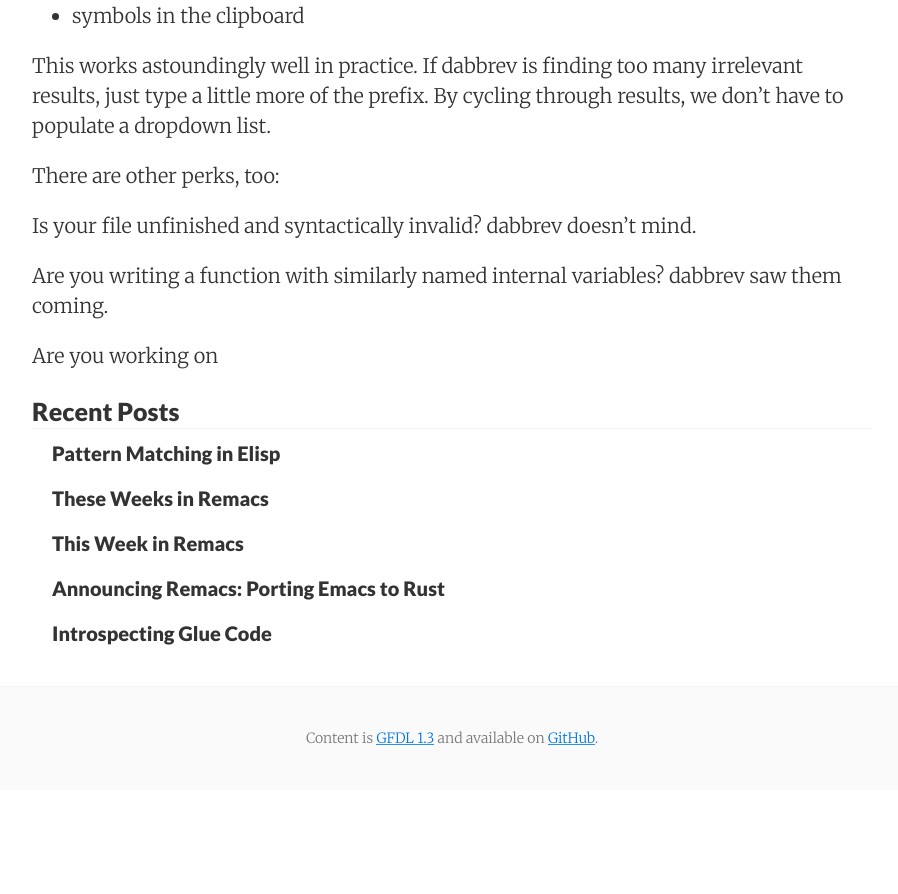
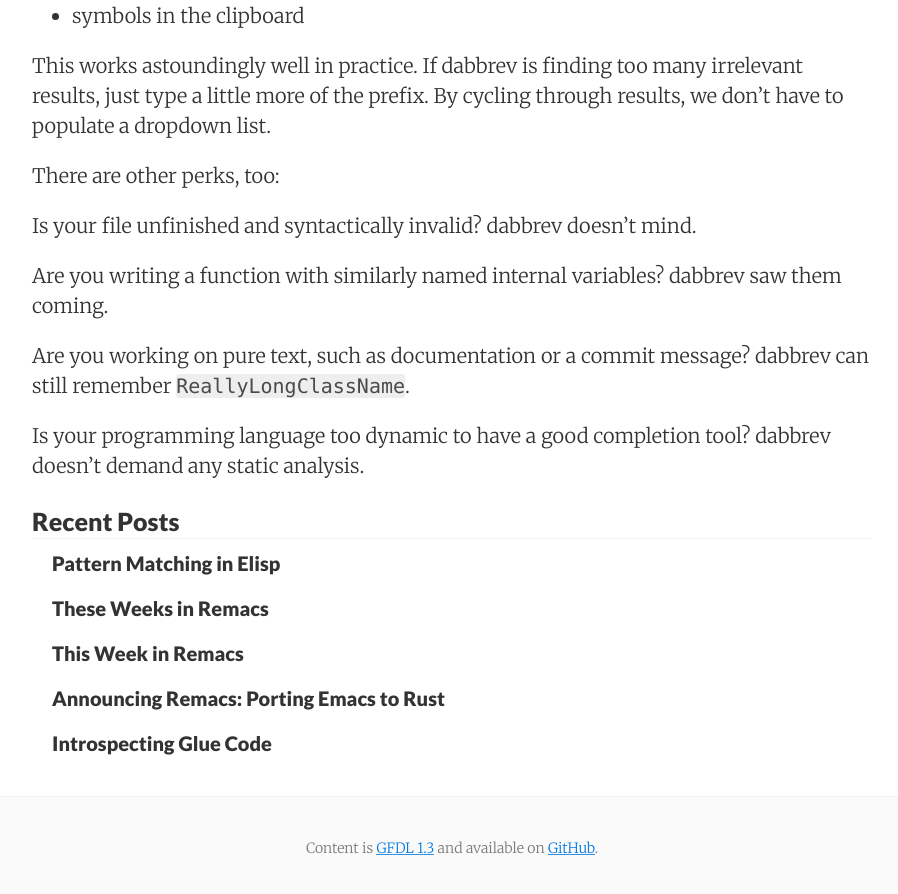
Before and after one commit to Wilfred/wilfred.github.com, a Jekyll site: the page built from _posts/2017-03-19-the-dirty-secret-of-emacs-code-completion.markdown, in a window 1280 px wide and 900 px high, scrolled down 1206 px. Shown: the top 894 px of the window, without its empty margins (188-1086 px from the left). Built offline with Jekyll 4.4.1, drawn with Linux system fonts in a browser that asks for light colours; nearby versions of some CDN libraries; before the commit the page ends 1996 px from its top, so only the background shows below that.

Commit message:
second draft

```diff
--- a/_posts/2017-03-19-the-dirty-secret-of-emacs-code-completion.markdown
+++ b/_posts/2017-03-19-the-dirty-secret-of-emacs-code-completion.markdown
@@ -48,4 +48,8 @@
 Are you writing a function with similarly named internal variables?
 dabbrev saw them coming.
 
-Are you working on
+Are you working on pure text, such as documentation or a commit
+message? dabbrev can still remember `ReallyLongClassName`.
+
+Is your programming language too dynamic to have a good completion
+tool? dabbrev doesn't demand any static analysis.
```
